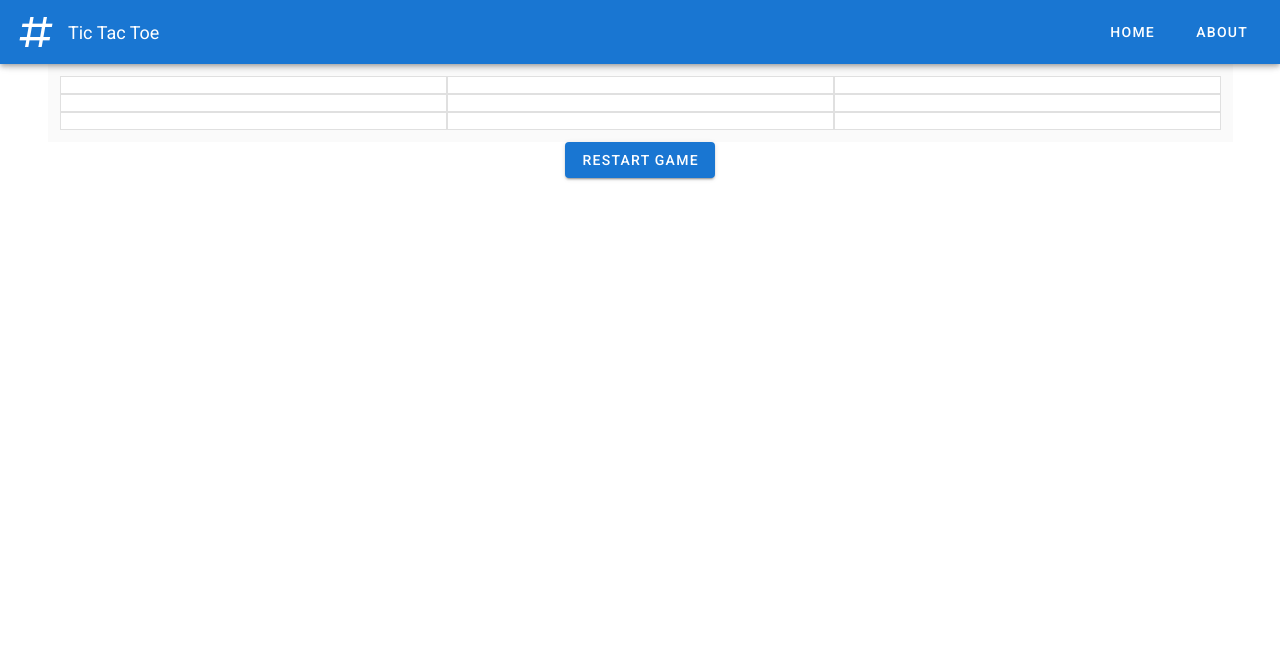
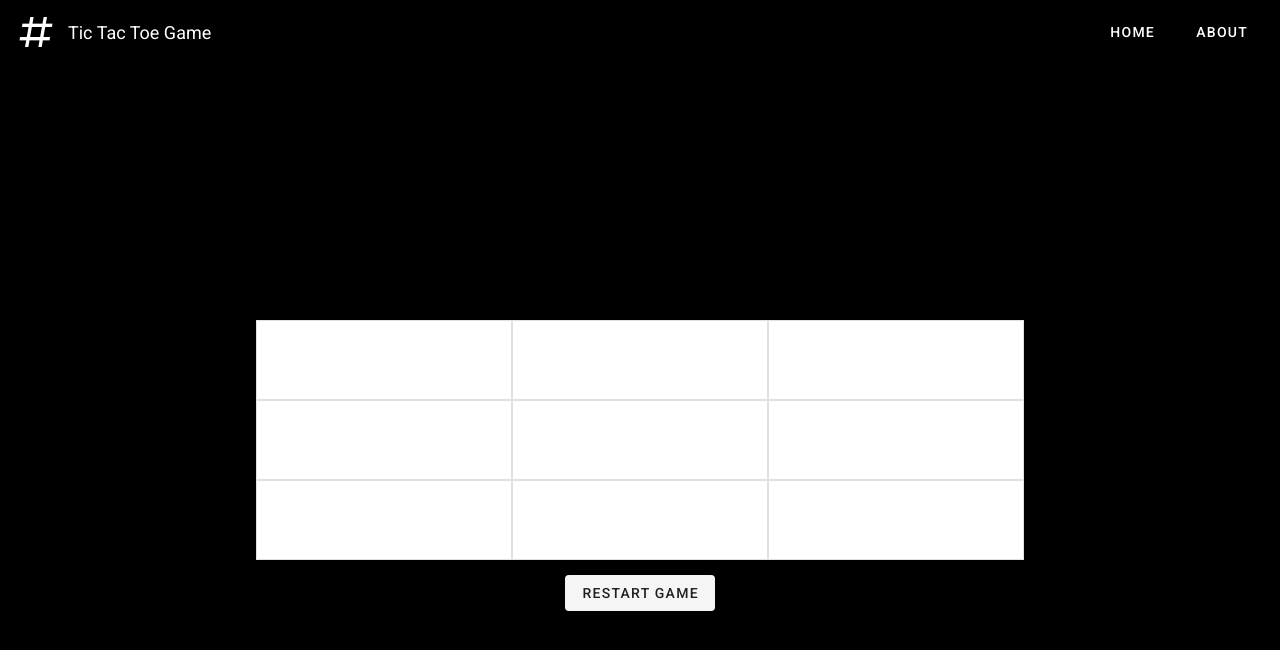
Before and after one commit to AishaKEITA/aishas-ttt, a Vue app: page / in a window 1280 px wide. Shown: the top 650 px of the page. Built offline with nearby package versions, Linux system fonts and the light colour scheme.

Commit message:
add layout

```diff
--- a/src/App.vue
+++ b/src/App.vue
@@ -1,6 +1,6 @@
 <template>
   <v-app>
-    <v-app-bar app color="primary" dark>
+    <v-app-bar app color="#000" dark border="white">
       <div
         style="cursor: pointer"
         @click="$router.push('/').catch(err => {})"
@@ -8,7 +8,7 @@
       >
         <v-icon class="mr-3" size="40">mdi-pound</v-icon>
 
-        <span style="font-size: 18px">Tic Tac Toe</span>
+        <span style="font-size: 18px">Tic Tac Toe Game</span>
       </div>
 
       <v-spacer></v-spacer>
@@ -26,6 +26,7 @@
       <router-view />
     </v-main>
   </v-app>
+
 </template>
 
 <script>
@@ -48,4 +49,5 @@ html {
 * {
   box-sizing: border-box !important;
 }
+
 </style>
--- a/src/views/About.vue
+++ b/src/views/About.vue
@@ -1,5 +1,75 @@
 <template>
   <div class="about">
-    <h1>This is an about page</h1>
+    <v-card class="mx-auto" max-width="mx-auto" tile>
+      <v-list-item>
+        <v-list-item-content>
+          <v-list-item-title>TIC TAC TOE</v-list-item-title>
+          <v-list-item-subtitle>
+            Lorem ipsum dolor sit amet consectetur adipisicing elit. Rerum
+            nesciunt quae assumenda neque. Eligendi debitis beatae ipsum.
+          </v-list-item-subtitle>
+        </v-list-item-content>
+      </v-list-item>
+
+      <v-list-item two-line>
+        <v-list-item-content>
+          <v-list-item-title>RULES FOR TIC TAC TOE</v-list-item-title>
+          <v-list-item-subtitle class="numbering">
+            Lorem ipsum dolor sit amet consectetur adipisicing elit. Rerum
+            nesciunt quae assumenda neque. Eligendi debitis beatae
+            ipsum.</v-list-item-subtitle
+          >
+          <v-list-item-subtitle>
+            Lorem ipsum dolor sit amet consectetur adipisicing elit. Rerum
+            nesciunt quae assumenda neque. Eligendi debitis beatae
+            ipsum.</v-list-item-subtitle
+          >
+          <v-list-item-subtitle>
+            Lorem ipsum dolor sit amet consectetur adipisicing elit. Rerum
+            nesciunt quae assumenda neque. Eligendi debitis beatae
+            ipsum.</v-list-item-subtitle
+          >
+          <v-list-item-subtitle>
+            Lorem ipsum dolor sit amet consectetur adipisicing elit. Rerum
+            nesciunt quae assumenda neque. Eligendi debitis beatae
+            ipsum.</v-list-item-subtitle
+          >
+        </v-list-item-content>
+      </v-list-item>
+
+      <v-list-item three-line>
+        <v-list-item-content>
+          <v-list-item-title>HOW CAN I WIN TIC TAC TOE?</v-list-item-title>
+          <v-list-item-subtitle>
+            Lorem ipsum dolor line text Lorem ipsum dolor sit amet,
+          </v-list-item-subtitle>
+          <v-list-item-subtitle>
+            Lorem ipsum dolor line text Lorem ipsum dolor sit amet,
+          </v-list-item-subtitle>
+          <v-list-item-subtitle>
+            Lorem ipsum dolor line text Lorem ipsum dolor sit amet,
+          </v-list-item-subtitle>
+          <v-list-item-subtitle>
+            consectetur adipiscing elit.
+          </v-list-item-subtitle>
+        </v-list-item-content>
+      </v-list-item>
+    </v-card>
+    <v-card height="200">
+      <v-footer absolute class="font-weight-medium">
+        <v-col class="text-center" cols="12">
+          {{ new Date().getFullYear() }} —
+          <strong>Designed by Aisha Keita</strong>
+        </v-col>
+      </v-footer>
+    </v-card>
   </div>
 </template>
+<style lang="scss" scoped>
+.about {
+  background-color: #000;
+  height: 100vh;
+  padding: 10%;
+  cursor: pointer;
+}
+</style>
--- a/src/views/Home.vue
+++ b/src/views/Home.vue
@@ -1,9 +1,9 @@
 // "HTML"
 <template>
-  <div class="home">
-    <v-container class="grey lighten-5">
-      <v-row no-gutters>
-        <v-col v-for="n in 3" :key="n">
+  <div class="home ">
+    <v-container class="grey lighten-5 square-container fluid ma-0 pa-0">
+      <v-row dense no-gutters>
+        <v-col width="100" v-for="n in 3" :key="n">
           <Square
             v-on:square-click="squareClick"
             v-bind:id="board[0][n - 1].id"
@@ -11,8 +11,8 @@
           />
         </v-col>
       </v-row>
-      <v-row no-gutters>
-        <v-col v-for="n in 3" :key="n">
+      <v-row dense no-gutters>
+        <v-col width="100" v-for="n in 3" :key="n">
           <Square
             v-on:square-click="squareClick"
             v-bind:id="board[1][n - 1].id"
@@ -20,8 +20,8 @@
           />
         </v-col>
       </v-row>
-      <v-row no-gutters>
-        <v-col v-for="n in 3" :key="n">
+      <v-row dense no-gutters>
+        <v-col width="100" v-for="n in 3" :key="n">
           <Square
             v-on:square-click="squareClick"
             v-bind:id="board[2][n - 1].id"
@@ -30,13 +30,41 @@
         </v-col>
       </v-row>
     </v-container>
-    <div class="text-sm-center btn" align="center" justify="center">
-      <v-btn color="primary round">RESTART GAME</v-btn>
+
+    <div
+      class="text-sm-center btn rounded small"
+      align="center"
+      justify="center"
+    >
+      <v-btn @click="resetGame" color="normal">RESTART GAME</v-btn>
+    </div>
+
+    <div class="text-center">
+      <v-dialog v-model="dialog" width="500">
+        <v-card>
+          <v-card-title class="headline grey lighten-2">
+            {{ gameOverText }}
+          </v-card-title>
+          <v-divider></v-divider>
+          <v-card-actions>
+            <v-spacer></v-spacer>
+            <v-btn
+              color="primary"
+              text
+              @click="
+                dialog = false;
+                resetGame();
+              "
+            >
+              Play Again
+            </v-btn>
+          </v-card-actions>
+        </v-card>
+      </v-dialog>
     </div>
   </div>
 </template>
 
-// Javascript
 <script>
 import Square from "./Square.vue";
 export default {
@@ -44,13 +72,17 @@ export default {
   components: {
     Square: Square
   },
+
   data() {
     return {
       currentPlayer: "X",
+      dialog: false,
+      gameOverText: "",
+      counter: 0,
 
       board: [
         [
-          { id: 1, value: null }, //is either "X" or "O
+          { id: 1, value: null },
           { id: 2, value: null },
           { id: 3, value: null }
         ],
@@ -67,35 +99,130 @@ export default {
       ]
     };
   },
+
   methods: {
     checkWin() {
-      //check horizontal - 3 if statements
-      //check vertical - 3 if statements
-      //check diag - 2 if statements
+      if (
+        this.board[0][0].value === this.currentPlayer &&
+        this.board[0][0].value === this.board[0][1].value &&
+        this.board[0][1].value === this.board[0][2].value
+      ) {
+        return true;
+      }
+
+      if (
+        this.board[1][0].value === this.currentPlayer &&
+        this.board[1][0].value === this.board[1][1].value &&
+        this.board[1][1].value === this.board[1][2].value
+      ) {
+        return true;
+      }
+
+      if (
+        this.board[2][0].value === this.currentPlayer &&
+        this.board[2][0].value === this.board[2][1].value &&
+        this.board[2][1].value === this.board[2][2].value
+      ) {
+        return true;
+      }
+
+      if (
+        this.board[0][0].value === this.currentPlayer &&
+        this.board[0][0].value === this.board[1][0].value &&
+        this.board[1][0].value === this.board[2][0].value
+      ) {
+        return true;
+      }
+      if (
+        this.board[0][1].value === this.currentPlayer &&
+        this.board[0][1].value === this.board[1][1].value &&
+        this.board[1][1].value === this.board[2][1].value
+      ) {
+        return true;
+      }
+      if (
+        this.board[0][2].value === this.currentPlayer &&
+        this.board[0][2].value === this.board[1][2].value &&
+        this.board[1][2].value === this.board[2][2].value
+      ) {
+        return true;
+      }
+
+      if (
+        this.board[0][0].value === this.currentPlayer &&
+        this.board[0][0].value === this.board[1][1].value &&
+        this.board[1][1].value === this.board[2][2].value
+      ) {
+        return true;
+      }
+      if (
+        this.board[2][0].value === this.currentPlayer &&
+        this.board[2][0].value === this.board[1][1].value &&
+        this.board[1][1].value === this.board[0][2].value
+      ) {
+        return true;
+      }
+      return false;
     },
+
     squareClick(squareId) {
+      let gameOver = false;
       const clickedSquare = this.board
         .flat()
         .find(square => square.id === squareId);
-      console.log(clickedSquare);
+
+      if (clickedSquare.value != null) {
+        return;
+      }
       clickedSquare.value = this.currentPlayer;
 
-      //checkWin();
-      // currentPlayer won!!!!
-      ////checkDraw();
+      gameOver = this.checkWin();
+      if (gameOver) {
+        this.gameOverText = "Player: " + this.currentPlayer + " Won!";
+        this.dialog = true;
+      }
+
+      this.counter++;
+      if (!gameOver && this.counter >= 9) {
+        this.gameOverText = "IT'S A DRAW!!!";
+        this.dialog = true;
+        gameOver = true;
+      }
 
       if (this.currentPlayer === "X") {
         this.currentPlayer = "O";
       } else {
         this.currentPlayer = "X";
       }
+    },
+
+    resetGame() {
+      for (let i = 0; i < this.board.length; i++) {
+        for (let j = 0; j < this.board[i].length; j++) {
+          this.board[i][j].value = null;
+        }
+      }
+      this.currentPlayer = "X";
+      this.counter = 0;
+      this.dialog = false;
+      this.gameOverText = "";
     }
   }
 };
 </script>
 
-// Styling
 <style lang="scss" scoped>
-.text-sm-center {
+.home {
+  background-color: #000;
+  height: 100vh;
+  padding: 20%;
+}
+.square-container,
+.grey {
+  padding: 30%;
+}
+.text-sm-center,
+.btn {
+  padding: 2%;
 }
 </style>
--- a/src/views/Square.vue
+++ b/src/views/Square.vue
@@ -1,6 +1,11 @@
 <template>
-  <div class="square">
-    <v-card @click="squareEmit" class="pa-2 square-cell" outlined tile>
+  <div>
+    <v-card
+      @click="squareEmit"
+      class="pa-2 square-cell red--text"
+      outlined
+      tile
+    >
       {{ value }}
     </v-card>
   </div>
@@ -17,11 +22,15 @@ export default {
     squareEmit() {
       this.$emit("square-click", this.id);
     }
-  },
-  created() {
-    //console.log(this.num);
   }
 };
 </script>
 <style lang="scss" scoped>
+.pa-2,
+.square-cell {
+  height: 80px;
+  color: red;
+  font-size: 50px;
+  text-align: center;
+}
 </style>
```
Also changed, not shown: package.json (+0 -7 lines), .browserslistrc (deleted), .eslintrc.js (deleted), 2 other files (tests, documents, lock files or other folders).
